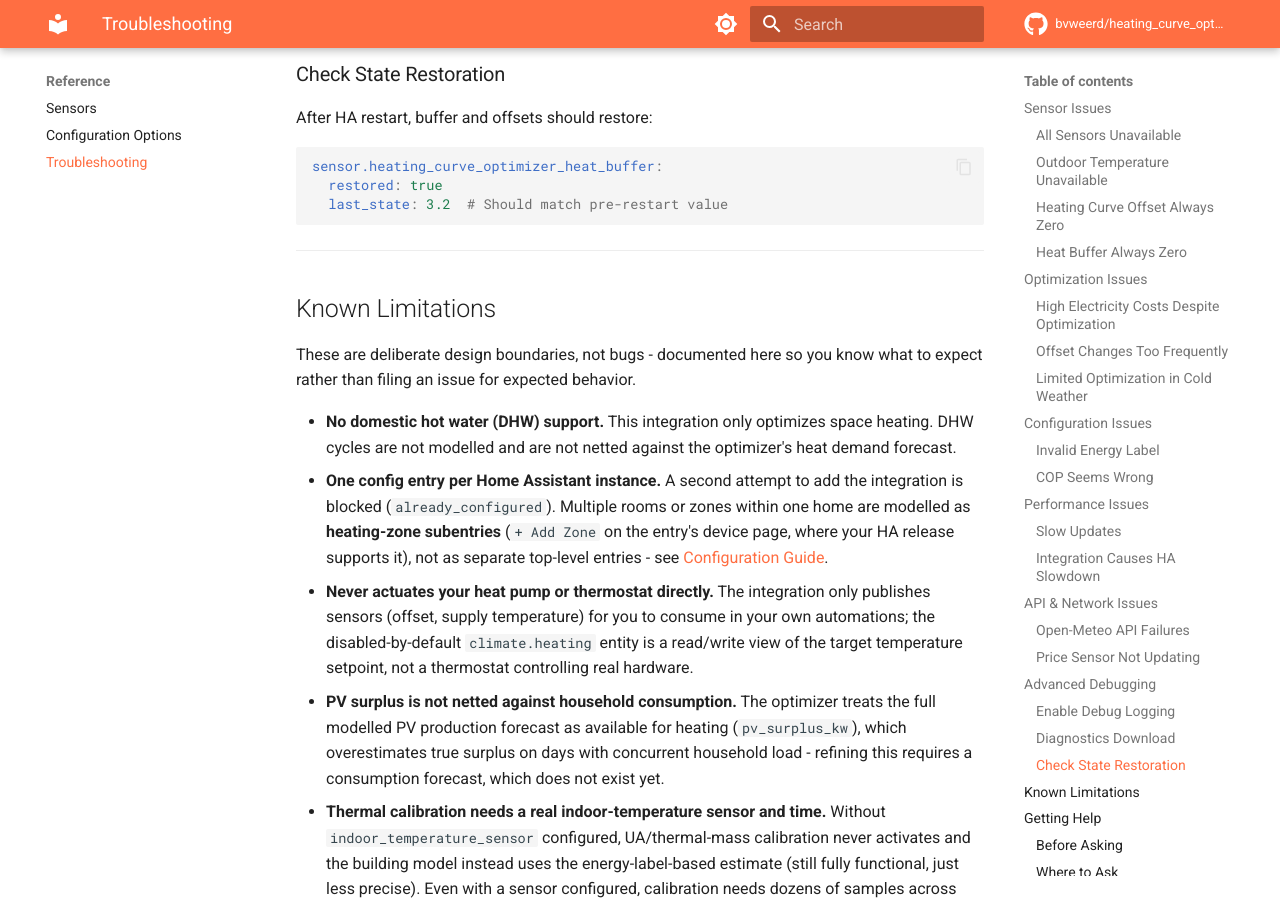
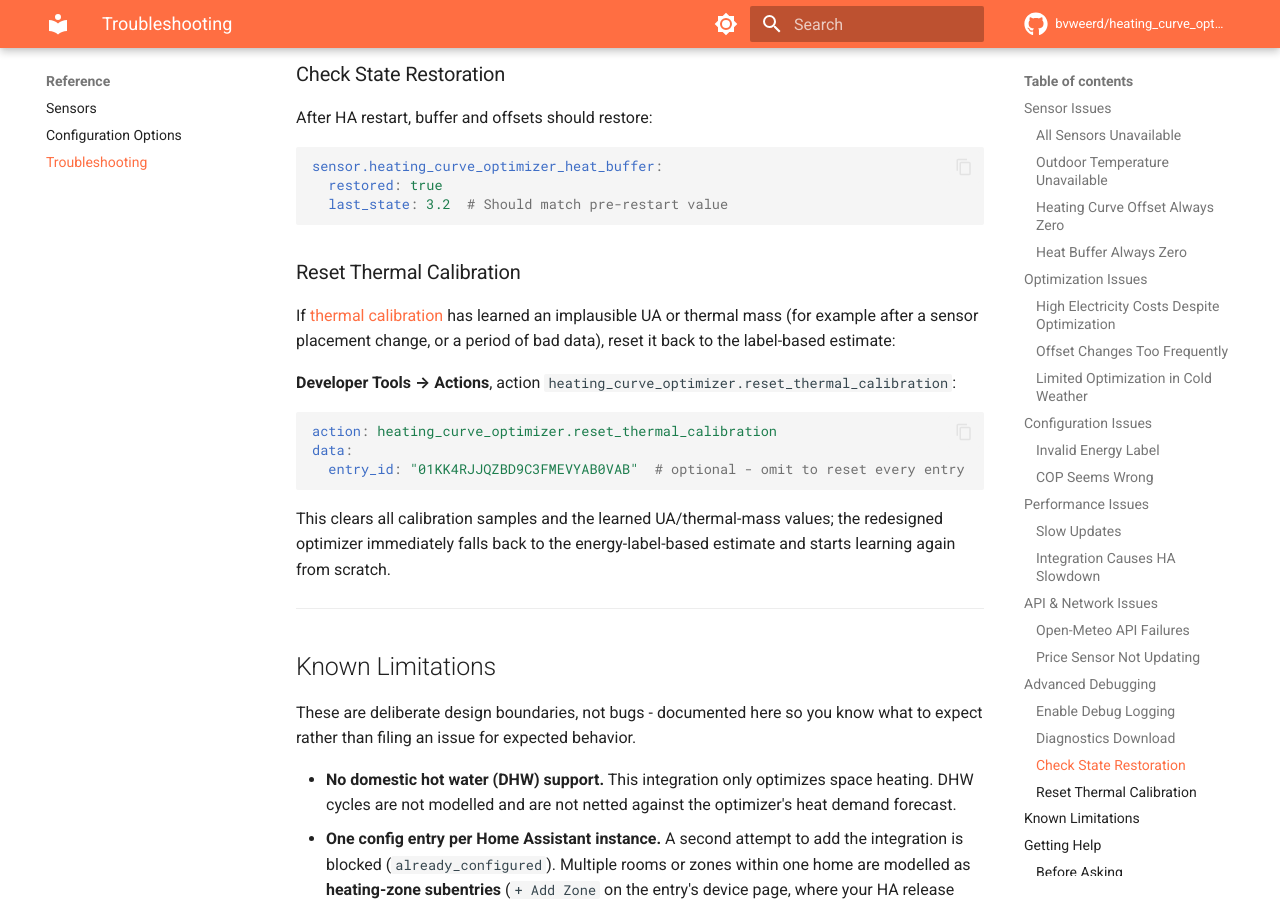
Before and after one commit to bvweerd/heating_curve_optimizer, an MkDocs documentation site: the page built from docs/reference/troubleshooting.md, in a window 1280 px wide and 900 px high, scrolled down 9585 px. Built offline with MkDocs 1.6.1 and Material for MkDocs 9.7.7, drawn with Linux system fonts in a browser that asks for light colours; comment, search, counter and statistics services are not loaded.

Commit message:
fase 14: docs-actions - document reset_thermal_calibration
Last remaining genuinely-fixable quality_scale gap. services.yaml
already described the action; docs/reference/troubleshooting.md now
covers when to use it, the actual action call (including the optional
entry_id field), and what it resets, linking back to the calibration
parameters in configuration.md.

Remaining quality_scale "todo" items after this session's sweep: brands
(confirmed external to this repo - home-assistant/brands is a separate
GitHub repository) and strict-typing (186-201 real mypy --strict errors,
verified this session, left for a properly scoped follow-up rather than
a rushed mass-edit).

````diff
--- a/docs/reference/troubleshooting.md
+++ b/docs/reference/troubleshooting.md
@@ -512,6 +512,25 @@ sensor.heating_curve_optimizer_heat_buffer:
   last_state: 3.2  # Should match pre-restart value
 ```
 
+### Reset Thermal Calibration
+
+If [thermal calibration](../configuration.md#advanced-redesigned-optimizer-settings)
+has learned an implausible UA or thermal mass (for example after a
+sensor placement change, or a period of bad data), reset it back to the
+label-based estimate:
+
+**Developer Tools → Actions**, action `heating_curve_optimizer.reset_thermal_calibration`:
+
+```yaml
+action: heating_curve_optimizer.reset_thermal_calibration
+data:
+  entry_id: "01KK4RJJQZBD9C3FMEVYAB0VAB"  # optional - omit to reset every entry
+```
+
+This clears all calibration samples and the learned UA/thermal-mass
+values; the redesigned optimizer immediately falls back to the
+energy-label-based estimate and starts learning again from scratch.
+
 ---
 
 ## Known Limitations
````
Also changed, not shown: 1 other file.
